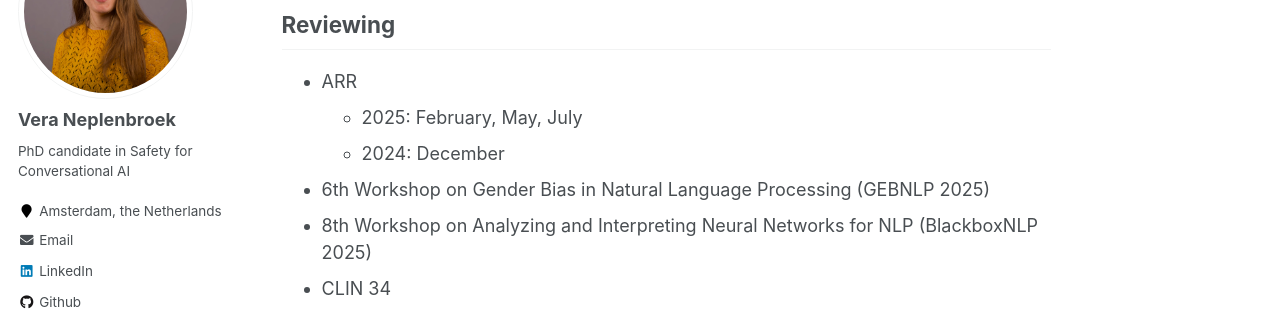
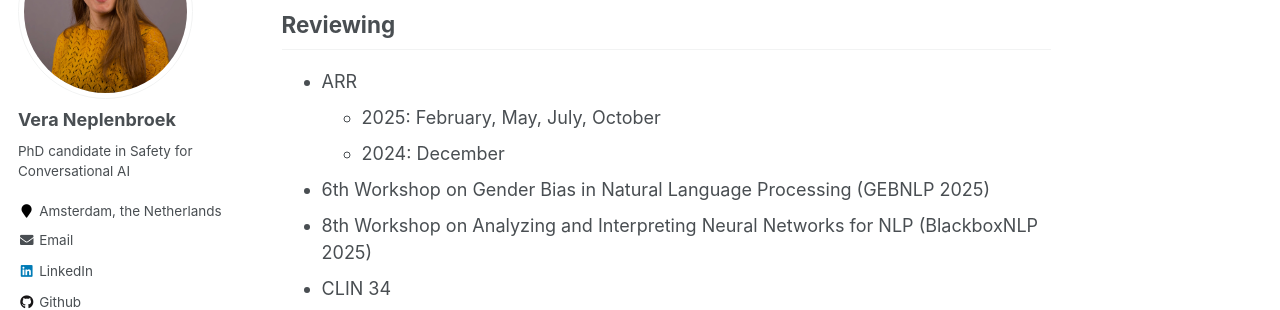
Before and after one commit to Veranep/Veranep.github.io, a Jekyll site: the page built from _pages/service.md, in a window 1280 px wide and 1061 px high. Shown: the part 194-504 px from the top of the window. Built offline with Jekyll 4.4.1, drawn with Linux system fonts in a browser that asks for light colours; some web fonts are replaced.

Commit message:
Update service.md

```diff
--- a/_pages/service.md
+++ b/_pages/service.md
@@ -9,7 +9,7 @@ redirect_from:
 ## Reviewing
 
 * ARR
-  * 2025: February, May, July
+  * 2025: February, May, July, October
   * 2024: December
 * 6th Workshop on Gender Bias in Natural Language Processing (GEBNLP 2025)
 * 8th Workshop on Analyzing and Interpreting Neural Networks for NLP (BlackboxNLP 2025)
```
